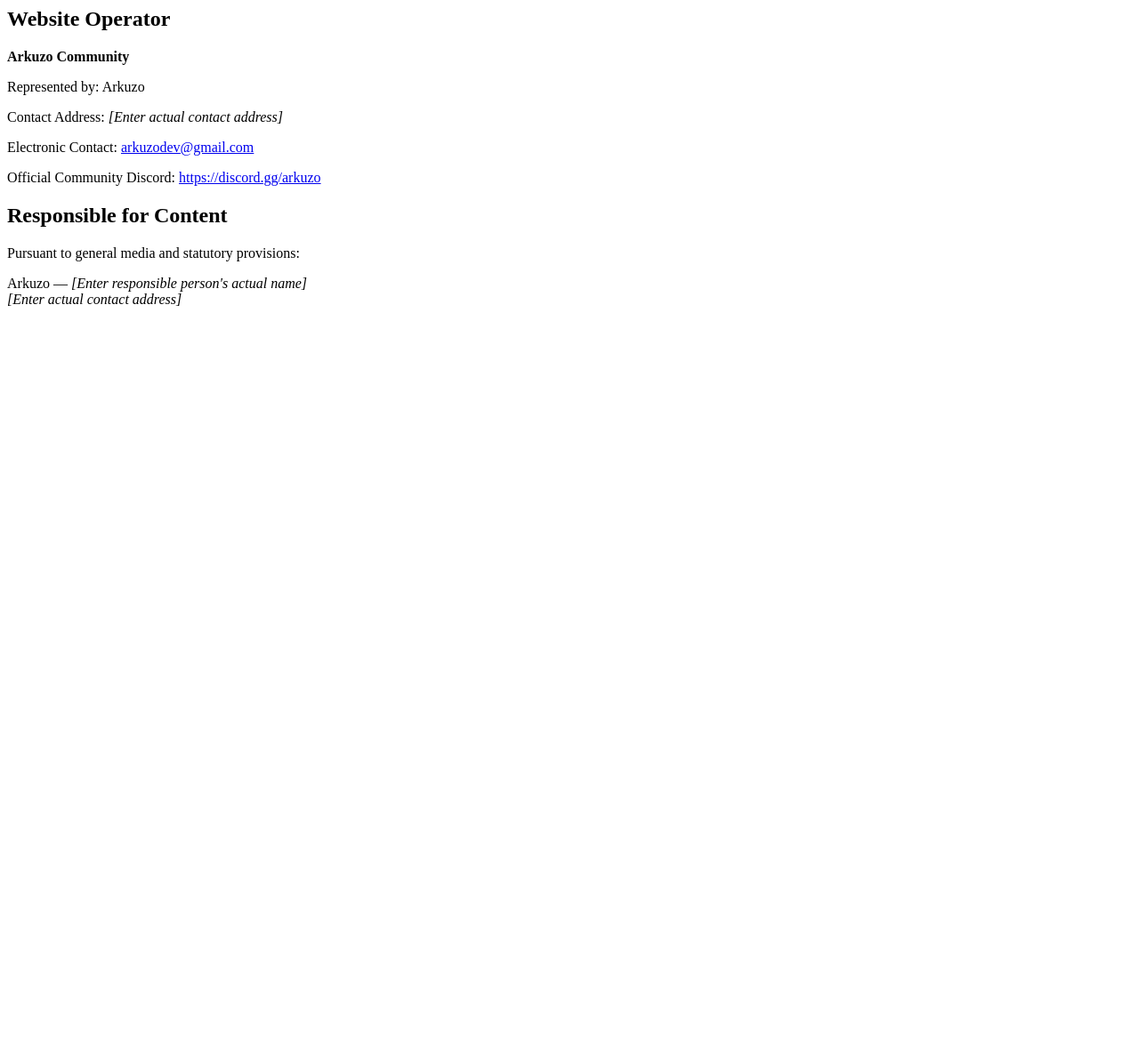
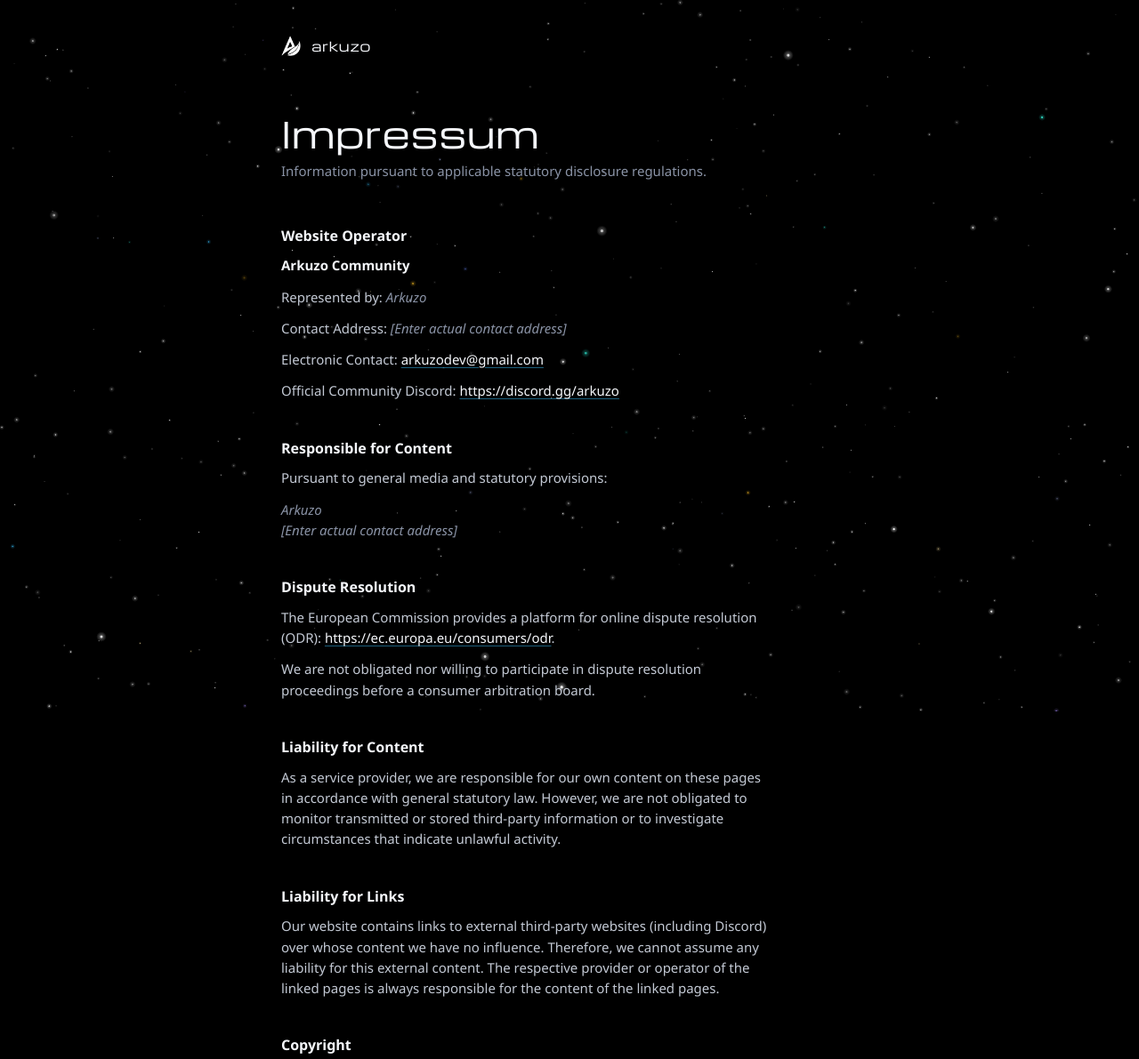
Before and after one commit to arkuzodev/arkuzo-site, a plain HTML site: page impressum.html in a window 1280 px wide. Shown: the top 1191 px of the page at 89% size. Before the commit the page ends 800 px from the top, so only its background shows below. Drawn offline with nearby package versions, Linux system fonts and the light colour scheme.

Commit message:
Update impressum.html

```diff
--- a/impressum.html
+++ b/impressum.html
@@ -1,23 +1,52 @@
+<!doctype html>
+<html lang="en">
+<head>
+<meta charset="utf-8">
+<meta name="viewport" content="width=device-width,initial-scale=1,viewport-fit=cover">
+<title>Impressum · arkuzo</title>
+<meta name="description" content="Impressum and legal information for arkuzo.lol.">
+<link rel="canonical" href="https://arkuzo.lol/impressum.html">
+<meta name="theme-color" content="#000000">
+<meta name="color-scheme" content="dark">
+<link rel="icon" href="assets/icon-512.png" type="image/png">
+<link rel="preconnect" href="https://fonts.googleapis.com">
+<link rel="preconnect" href="https://fonts.gstatic.com" crossorigin>
+<link rel="stylesheet" href="https://fonts.googleapis.com/css2?family=Michroma&display=swap">
+<link rel="stylesheet" href="styles.css?v=1">
+</head>
+<body class="calm">
+<canvas class="sky" aria-hidden="true"></canvas>
+<main class="legal">
+<a class="back" href="index.html"><img src="assets/mark.png" width="152" height="159" alt=""><span>arkuzo</span></a>
+<h1>Impressum</h1>
+<p class="lede">Information pursuant to applicable statutory disclosure regulations.</p>
 <h2>Website Operator</h2>
 <p><strong>Arkuzo Community</strong></p>
-<p>Represented by: Arkuzo</p>
+<p>Represented by: <em>Arkuzo</em></p>
 <p>Contact Address: <em>[Enter actual contact address]</em></p>
-<p>
-  Electronic Contact:
-  <a href="mailto:arkuzodev@gmail.com">arkuzodev@gmail.com</a>
-</p>
-<p>
-  Official Community Discord:
-  <a
-    href="https://discord.gg/arkuzo"
-    target="_blank"
-    rel="noopener noreferrer"
-  >https://discord.gg/arkuzo</a>
-</p>
-
+<p>Electronic Contact: <a href="mailto:arkuzodev@gmail.com">arkuzodev@gmail.com</a></p>
+<p>Official Community Discord: <a href="https://discord.gg/arkuzo" target="_blank" rel="noopener noreferrer">https://discord.gg/arkuzo</a></p>
 <h2>Responsible for Content</h2>
 <p>Pursuant to general media and statutory provisions:</p>
-<p>
-  Arkuzo — <em>[Enter responsible person's actual name]</em><br>
-  <em>[Enter actual contact address]</em>
-</p>
+<p><em>Arkuzo</em><br>
+<em>[Enter actual contact address]</em></p>
+<h2>Dispute Resolution</h2>
+<p>The European Commission provides a platform for online dispute resolution (ODR): <a href="https://ec.europa.eu/consumers/odr" target="_blank" rel="noopener noreferrer">https://ec.europa.eu/consumers/odr</a>.</p>
+<p>We are not obligated nor willing to participate in dispute resolution proceedings before a consumer arbitration board.</p>
+<h2>Liability for Content</h2>
+<p>As a service provider, we are responsible for our own content on these pages in accordance with general statutory law. However, we are not obligated to monitor transmitted or stored third-party information or to investigate circumstances that indicate unlawful activity.</p>
+<h2>Liability for Links</h2>
+<p>Our website contains links to external third-party websites (including Discord) over whose content we have no influence. Therefore, we cannot assume any liability for this external content. The respective provider or operator of the linked pages is always responsible for the content of the linked pages.</p>
+<h2>Copyright</h2>
+<p>The contents and works created by the site operators on these pages are subject to copyright law. Duplication, processing, distribution, or any form of commercialization beyond the scope of copyright law requires prior written consent.</p>
+</main>
+<footer class="foot">
+<span>© 2026 arkuzo</span>
+<nav aria-label="Legal">
+<a href="impressum.html" aria-current="page">Impressum</a>
+<a href="privacy.html">Privacy</a>
+</nav>
+</footer>
+<script src="sky.js?v=1" defer></script>
+</body>
+</html>
```
